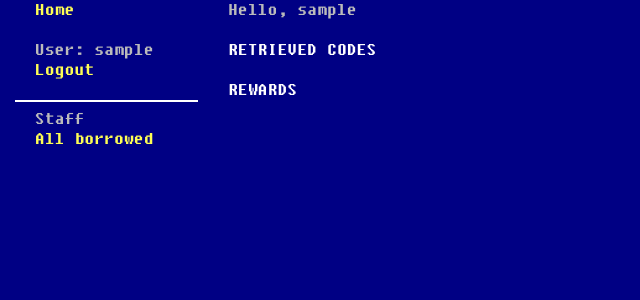
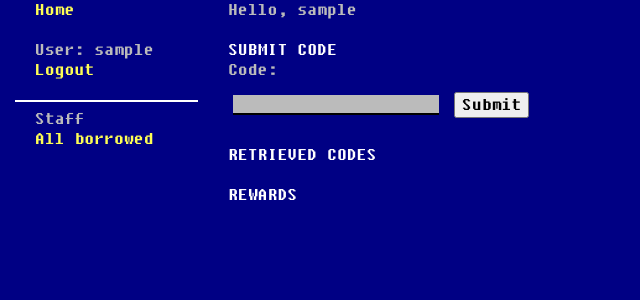
Before and after one commit to FurSquared/dev-game, a Django app: page /dashboard/ in a window 1280 px wide. Shown: the top 300 px of the page, without its empty margins (0-640 px from the left). Run offline with Django 3.2, Linux system fonts and the light colour scheme; the visitor is signed in with stand-in values (Sample User, id 1); data that the repository does not hold is empty; parts of the project's set-up code (start-up, migrations or seed data) failed here and were passed over; some libraries are stand-ins or nearby versions.

Commit message:
Submit codes

```diff
--- a/dashboard/templates/base.html
+++ b/dashboard/templates/base.html
@@ -11,8 +11,6 @@
 
   <!-- Add additional CSS in static file -->
   {% load static %}
-  <link rel="stylesheet" href="{% static 'css/styles.css' %}">
-
   <link href="/static/css/bootstrap.min.css" rel="stylesheet" media="screen">
 </head>
 <body>
--- a/dashboard/templates/dashboard.html
+++ b/dashboard/templates/dashboard.html
@@ -3,6 +3,14 @@
 {% block content %}
 
 <p>Hello, <b>{{ user }}</b></p>
+
+<h1>Submit Code</h1>
+<form action="/dashboard/enter_code" method="post">
+  {% csrf_token %}
+  <label for="code">Code:</label>
+  <input id="code" type="text" name="code">
+  <input type="submit" value="Submit">
+</form>
 
 <h1>Retrieved Codes</h1>
 <ul>
--- a/dashboard/views.py
+++ b/dashboard/views.py
@@ -1,6 +1,6 @@
 from django.contrib.auth.decorators import login_required
 from django.http import HttpResponse
-from django.shortcuts import render
+from django.shortcuts import render, redirect
 from django.utils.decorators import method_decorator
 from django.views import View
 
@@ -30,4 +30,4 @@ class EnterCodeView(View):
     except Token.DoesNotExist as e:
       pass
 
-    return HttpResponse(status=200)
+    return redirect("index")
```
